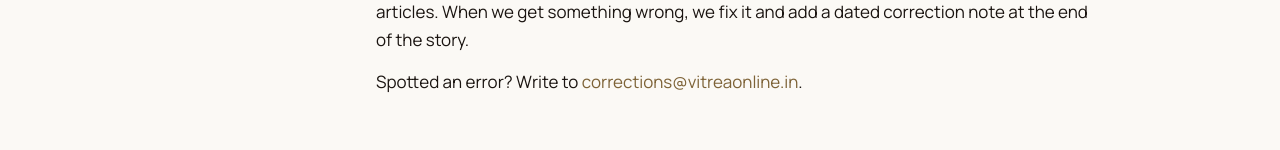
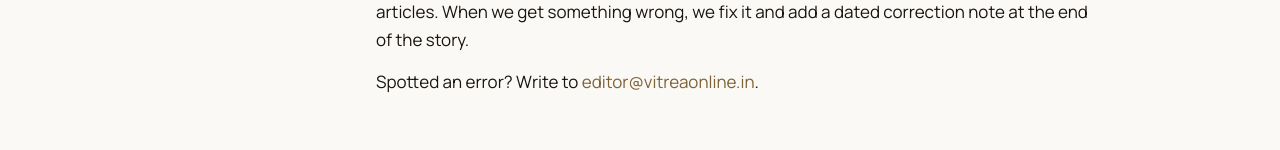
Before and after one commit to bymahiwork-prog/vetria, a Next.js app: page /editorial-policy in a window 1280 px wide. Shown: the part 1606-1756 px from the top of the page. Built offline with nearby package versions, Linux system fonts and the light colour scheme; no server answers.

Commit message:
Use one email (editor@vitreaonline.in) for corrections and the editor
Co-Authored-By: Claude Opus 5.5 <noreply@anthropic.com>
Claude-Session: https://claude.ai/code/session_019nqrrCHcQCGCzMPbv9HWuD

```diff
--- a/app/editorial-policy/page.tsx
+++ b/app/editorial-policy/page.tsx
@@ -114,7 +114,7 @@ export default function EditorialPolicyPage() {
                 end of the story.
               </p>
               <p>
-                Spotted an error? Write to <a href="mailto:corrections@vitreaonline.in">corrections@vitreaonline.in</a>.
+                Spotted an error? Write to <a href="mailto:editor@vitreaonline.in">editor@vitreaonline.in</a>.
               </p>
             </section>
 
```
